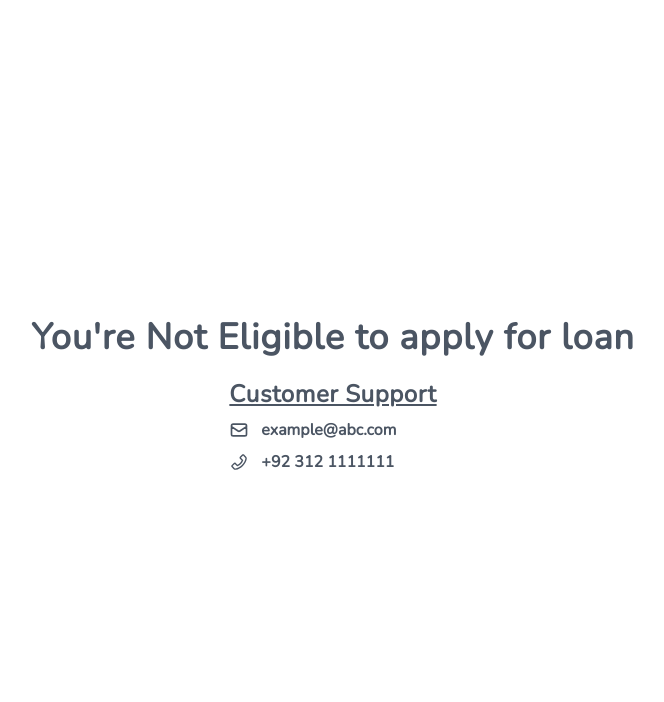
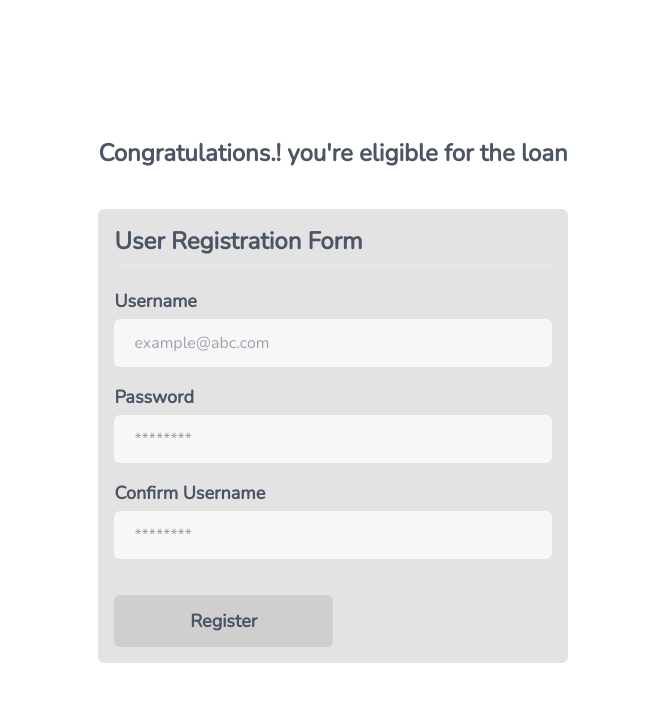
Before and after one commit to ConnectWithNoor/Car-Loan, a React (Create React App) app: page / in a window 1280 px wide. Shown: the top 702 px of the page, without its empty margins (307-971 px from the left). Built offline with nearby package versions, Linux system fonts and the light colour scheme.

Commit message:
Register page designed

```diff
--- a/src/App.jsx
+++ b/src/App.jsx
@@ -1,12 +1,14 @@
 import React from 'react';
 // import CheckCustomerEligibility from './features/CheckCustomerEligibelity.js';
-import Disqualification from './features/Disqualification/index.jsx';
+// import Disqualification from './features/Disqualification/index.jsx';
+import Register from './features/Register';
 
 function App() {
   return (
     <div className="">
       {/* <CheckCustomerEligibility /> */}
-      <Disqualification />
+      {/* <Disqualification /> */}
+      <Register />
     </div>
   );
 }
--- a/src/components/Button/index.jsx
+++ b/src/components/Button/index.jsx
@@ -2,7 +2,7 @@ import React from 'react'
 
 const Button = ({ btnType, btnText }) => {
     return (
-        <button type={btnType} className="w-1/2 bg-gray-3x p-4 mt-5 rounded-md font-bold text-lg hover:bg-gray-1x transition duration-700 ease-in-out">
+        <button type={btnType} className="w-1/2 bg-gray-3x p-3 mt-5 rounded-md font-bold text-lg hover:bg-gray-1x transition duration-700 ease-in-out">
             {btnText}
         </button>
     )
--- a/src/components/InputField/index.jsx
+++ b/src/components/InputField/index.jsx
@@ -1,6 +1,6 @@
 import React from 'react'
 
-const InputField = ({ labelFor, labelText, type, placeholder, Icon, value, name, id, onChange }) => {
+const InputField = ({ labelFor, labelText, type, placeholder, Icon, value, name, id, onChange, required }) => {
     return (
         <div>
             <label
@@ -20,6 +20,7 @@ const InputField = ({ labelFor, labelText, type, placeholder, Icon, value, name,
                     name={name}
                     id={id}
                     onChange={onChange}
+                    required={required}
                 />
             </div>
         </div>
--- a/src/features/Register/index.jsx
+++ b/src/features/Register/index.jsx
@@ -1,9 +1,49 @@
-import React from 'react'
+import React from 'react';
+import InputField from '../../components/InputField'
+import Button from '../../components/Button'
 
 const UserRegister = () => {
     return (
         <div>
-            User Register Feature
+            <div>
+                <h2 className="text-2xl mb-10 font-bold flex items-center">Congratulations.! you're eligible for the loan</h2>
+            </div>
+            <div className="bg-gray-2x p-4 rounded-md">
+                <h2 className="text-2xl font-bold border-b-2 pb-2">User Registration Form</h2>
+                <form className="pt-5">
+                    <InputField
+                        labelFor="username"
+                        labelText="Username"
+                        type="email"
+                        placeholder="example@abc.com"
+                        name="username"
+                    // value
+                    // onChange
+                    />
+
+                    <InputField
+                        labelFor="password"
+                        labelText="Password"
+                        type="password"
+                        placeholder="********"
+                        name="password"
+                    // value
+                    // onChange
+                    />
+
+                    <InputField
+                        labelFor="confirmUsername"
+                        labelText="Confirm Username"
+                        type="password"
+                        placeholder="********"
+                        name="password"
+                    // value
+                    // onChange
+                    />
+
+                    <Button btnText="Register" btnType="submit" />
+                </form>
+            </div>
         </div>
     )
 }
```
